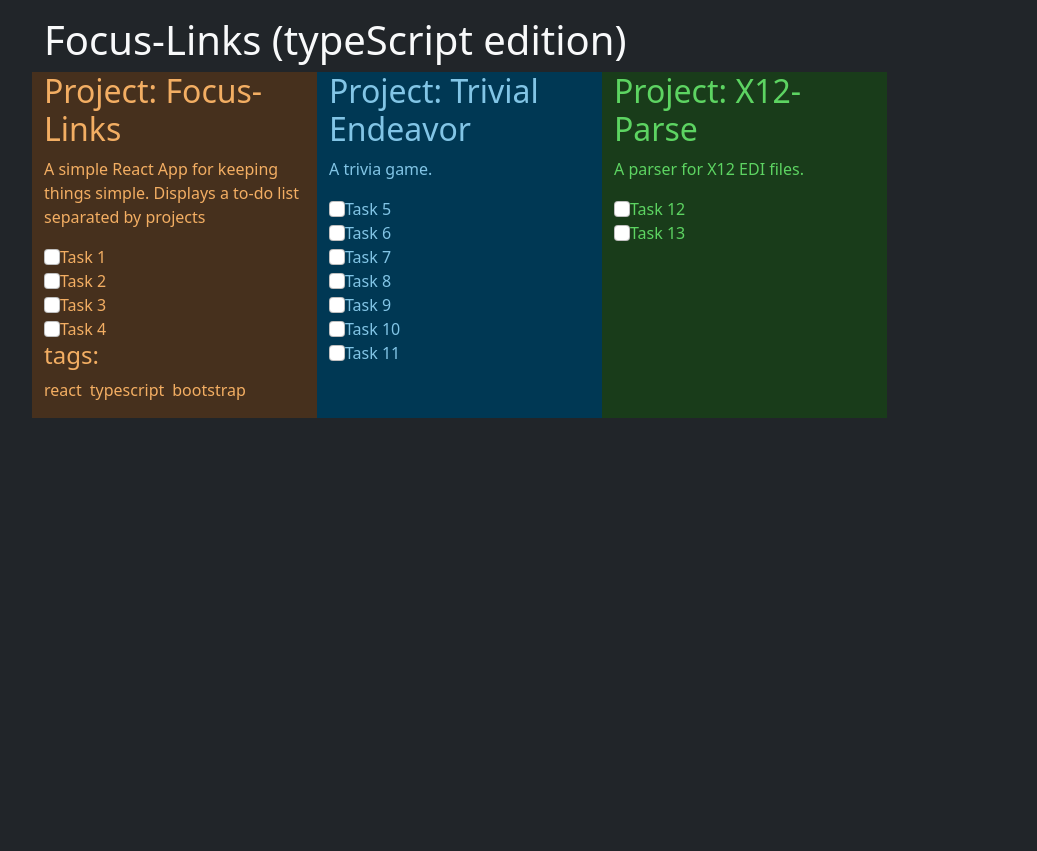
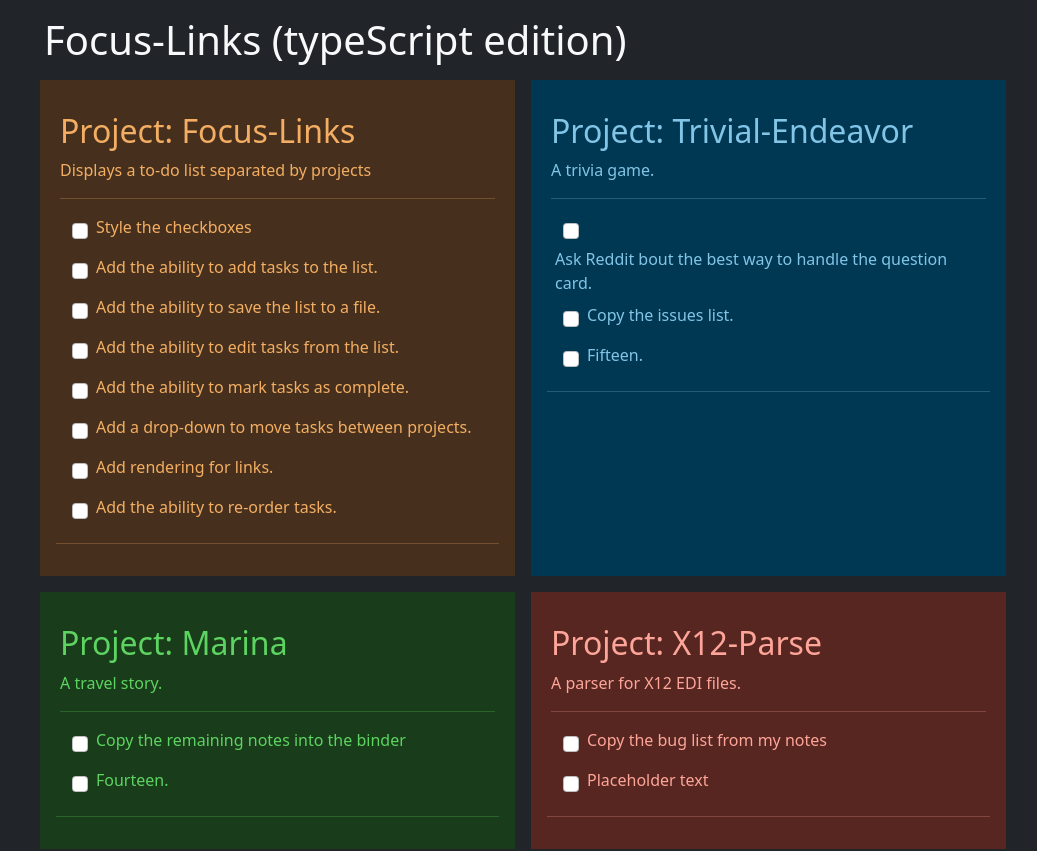
Before and after one commit to vpbasile/focus-links-ts, a React (Create React App) app: page / in a window 1280 px wide. Shown: the top 851 px of the page, without its empty margins (38-1075 px from the left). Before the commit the page ends 800 px from the top, so only its background shows below. Built offline with nearby package versions, Linux system fonts and the light colour scheme.

Commit message:
Read JSON from file and parse it

```diff
--- a/src/App.tsx
+++ b/src/App.tsx
@@ -1,8 +1,38 @@
 import React from 'react';
-import logo from './logo.svg';
 import './App.css';
 
-function App() {
+// <> Components
+import Project from '../src/components/Project';
+
+// <> Project data
+import projects from '../src/data/projects.json';
+import tasks from '../src/data/tasks.json';
+
+// <> The App
+function App(): JSX.Element {
+  // <> App globals
+  const colors = ['orange', 'blue', 'green', 'red', 'purple'];
+  let currentColor = 0;
+
+  //<> Generate the list of projects
+  const projectList = projects.map(project => {
+    // <> Project globals
+    let projectKey = `project-${project.uid}`;
+    let projectHue = colors[currentColor++ % colors.length];
+    // <> For each project, get the tasks
+    let projectTodos = tasks.filter(task => task.projectId === project.uid);
+    // <> Render the project
+    return (<Project
+      key={projectKey}
+      uid={project.uid}
+      title={project.title}
+      hue={projectHue}
+      description={project.description}
+      todos={projectTodos}
+    />);
+  });
+
+  // <> Render the App
   return (
     <div className="App container">
       <div className="row">
@@ -13,78 +43,7 @@ function App() {
         </div>
       </div>
       <div id="app-row" className="row">
-        <div className="col-3 project-div bg-orange-dark text-orange-bright" id="project-001">
-          <h2>Project: Focus-Links</h2>
-          <p>
-            A simple React App for keeping things simple.
-            Displays a to-do list separated by projects</p>
-          <div id="todo-div-001">
-            <input className="form-check-input" id="todo-cb-001" type="checkbox" />
-            <label className="form-check-label" htmlFor="todo-cb-001">Task 1</label>
-          </div>
-          <div id="todo-div-002">
-            <input className="form-check-input" id="todo-cb-002" type="checkbox" />
-            <label className="form-check-label" htmlFor="todo-cb-002">Task 2</label>
-          </div>
-          <div id="todo-div-003">
-            <input className="form-check-input" id="todo-cb-003" type="checkbox" />
-            <label className="form-check-label" htmlFor="todo-cb-003">Task 3</label>
-          </div>
-          <div id="todo-div-004">
-            <input className="form-check-input" id="todo-cb-004" type="checkbox" />
-            <label className="form-check-label" htmlFor="todo-cb-004">Task 4</label>
-          </div>
-          <ul className="list-inline">
-            <h4>tags:</h4>
-            <li className="list-inline-item">react</li>
-            <li className="list-inline-item">typescript</li>
-            <li className="list-inline-item">bootstrap</li>
-          </ul>
-        </div>
-        <div className="col-3 project-div bg-blue-dark text-blue-bright" id="project-002">
-          <h2>Project: Trivial Endeavor</h2>
-          <p>A trivia game.</p>
-          <div id="todo-div-005">
-            <input className="form-check-input" id="todo-cb-005" type="checkbox" />
-            <label className="form-check-label" htmlFor="todo-cb-005">Task 5</label>
-          </div>
-          <div id="todo-div-006">
-            <input className="form-check-input" id="todo-cb-006" type="checkbox" />
-            <label className="form-check-label" htmlFor="todo-cb-006">Task 6</label>
-          </div>
-          <div id="todo-div-007">
-            <input className="form-check-input" id="todo-cb-007" type="checkbox" />
-            <label className="form-check-label" htmlFor="todo-cb-007">Task 7</label>
-          </div>
-          <div id="todo-div-008">
-            <input className="form-check-input" id="todo-cb-008" type="checkbox" />
-            <label className="form-check-label" htmlFor="todo-cb-008">Task 8</label>
-          </div>
-          <div id="todo-div-009">
-            <input className="form-check-input" id="todo-cb-009" type="checkbox" />
-            <label className="form-check-label" htmlFor="todo-cb-009">Task 9</label>
-          </div>
-          <div id="todo-div-010">
-            <input className="form-check-input" id="todo-cb-010" type="checkbox" />
-            <label className="form-check-label" htmlFor="todo-cb-010">Task 10</label>
-          </div>
-          <div id="todo-div-011">
-            <input className="form-check-input" id="todo-cb-011" type="checkbox" />
-            <label className="form-check-label" htmlFor="todo-cb-011">Task 11</label>
-          </div>
-        </div>
-        <div className='col-3 project-div bg-green-dark text-green-bright' id="project-003">
-          <h2>Project: X12-Parse</h2>
-          <p>A parser for X12 EDI files.</p>
-          <div id="todo-div-012">
-            <input className="form-check-input" id="todo-cb-012" type="checkbox" />
-            <label className="form-check-label" htmlFor="todo-cb-012">Task 12</label>
-          </div>
-          <div id="todo-div-013">
-            <input className="form-check-input" id="todo-cb-013" type="checkbox" />
-            <label className="form-check-label" htmlFor="todo-cb-013">Task 13</label>
-          </div>
-        </div>
+        {projectList}
       </div>
     </div>
   );
--- /dev/null
+++ b/src/components/Project.tsx
@@ -0,0 +1,42 @@
+import Task from './Task';
+
+export default function Project(props: {
+	key: string,
+	uid: string,
+	title: string,
+	description: string,
+	hue?: string,
+	todos: {
+		uid: string,
+		name: string,
+		url: string,
+		description: string,
+		completed: boolean,
+		projectId: string
+	}[],
+}): JSX.Element {
+	const projectHue = props.hue || 'orange';
+	// <> For each project, get the tasks
+	const todoList = props.todos.map(todo => {
+		return (<Task
+			key={todo.uid}
+			uid={todo.uid}
+			name={todo.name}
+			description={todo.description}
+			completed={todo.completed}
+			projectId={todo.projectId}
+		/>);
+	});
+	return (
+		<div className={`col-5 m-2 p-3 project-div bg-${projectHue}-dark text-${projectHue}-bright`} id={props.key}>
+			<div className="project-header m-1 my-3">
+				<h2>{props.title}</h2>
+				<p>{props.description}</p>
+				<hr/>
+			</div>
+			{todoList}
+			<hr/>
+
+		</div>
+	);
+}
--- /dev/null
+++ b/src/components/Task.tsx
@@ -0,0 +1,16 @@
+export default function Task(props: {
+	key: string,
+	uid: string,
+	name: string,
+	description: string,
+	completed: boolean,
+	projectId: string
+}): JSX.Element {
+	const uid = props.uid;
+	return (
+		<div id={"todo-div-" + uid} className="m-2">
+			<input className="form-check-input m-2" id={"todo-cb-" + uid} type="checkbox" />
+			<label className="form-check-label" htmlFor={"todo-cb-" + uid}>{props.name}</label>
+		</div>
+	);
+}
--- a/src/data/tasks.json
+++ b/src/data/tasks.json
@@ -1,26 +1,130 @@
 [
     {
-        "id": "todo-0",
-        "name": "Google Something",
+        "uid": "001",
+        "name": "Sort through the list of drafts",
         "url": "https://www.google.com",
         "description": "Search for something on Google.",
         "completed": true,
-        "projectId":"001"
+        "projectId": "001"
     },
     {
-        "id": "todo-1",
-        "name": "Write an Email",
+        "uid": "002",
+        "name": "Ask Reddit bout the best way to handle the question card.",
         "url": "",
         "description": "",
         "completed": false,
-        "projectId":"001"
+        "projectId": "002"
     },
     {
-        "id": "todo-2",
-        "name": "Repeat",
+        "uid": "003",
+        "name": "Copy the remaining notes into the binder",
         "url": "",
         "description": "",
         "completed": false,
-        "projectId":"001"
+        "projectId": "003"
+    },
+    {
+        "uid": "004",
+        "name": "Copy the bug list from my notes",
+        "url": "",
+        "description": "",
+        "completed": false,
+        "projectId": "004"
+    },
+    {
+        "uid": "005",
+        "name": "Copy the issues list.",
+        "url": "https://github.com/vpbasile/trivial-endeavor-react/issues",
+        "description": "",
+        "completed": false,
+        "projectId": "002"
+    },
+    {
+        "uid": "006",
+        "name": "Style the checkboxes",
+        "url": "",
+        "description": "They look silly in silver.",
+        "completed": false,
+        "projectId": "005"
+    },
+    {
+        "uid": "008",
+        "name": "Placeholder text",
+        "url": "",
+        "description": "",
+        "completed": false,
+        "projectId": "004"
+    },
+    {
+        "uid": "010",
+        "name": "Add the ability to add tasks to the list.",
+        "url": "",
+        "description": "",
+        "completed": false,
+        "projectId": "005"
+    },
+    {
+        "uid": "011",
+        "name": "Add the ability to save the list to a file.",
+        "url": "",
+        "description": "",
+        "completed": false,
+        "projectId": "005"
+    },
+    {
+        "uid": "012",
+        "name": "Add the ability to edit tasks from the list.",
+        "url": "",
+        "description": "",
+        "completed": false,
+        "projectId": "005"
+    },
+    {
+        "uid": "013",
+        "name": "Add the ability to mark tasks as complete.",
+        "url": "",
+        "description": "",
+        "completed": false,
+        "projectId": "005"
+    },
+    {
+        "uid": "014",
+        "name": "Fourteen.",
+        "url": "",
+        "description": "",
+        "completed": false,
+        "projectId": "003"
+    },
+    {
+        "uid": "015",
+        "name": "Fifteen.",
+        "url": "",
+        "description": "",
+        "completed": false,
+        "projectId": "002"
+    },
+    {
+        "uid": "016",
+        "name": "Add a drop-down to move tasks between projects.",
+        "url": "",
+        "description": "",
+        "completed": false,
+        "projectId": "005"
+    },
+    {
+        "uid": "009",
+        "name": "Add rendering for links.",
+        "url": "",
+        "description": "",
+        "completed": false,
+        "projectId": "005"
+    },
+    {
+        "uid": "018",
+        "name": "Add the ability to re-order tasks.",
+        "url": "",
+        "description": "",
+        "completed": false,
+        "projectId": "005"
     }
 ]
```
